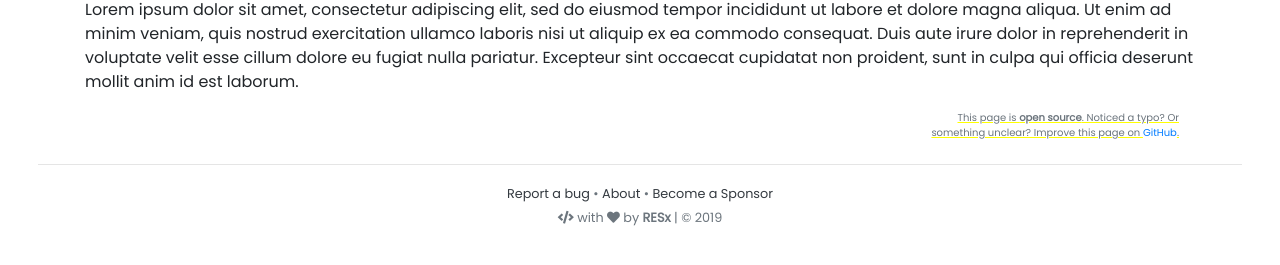
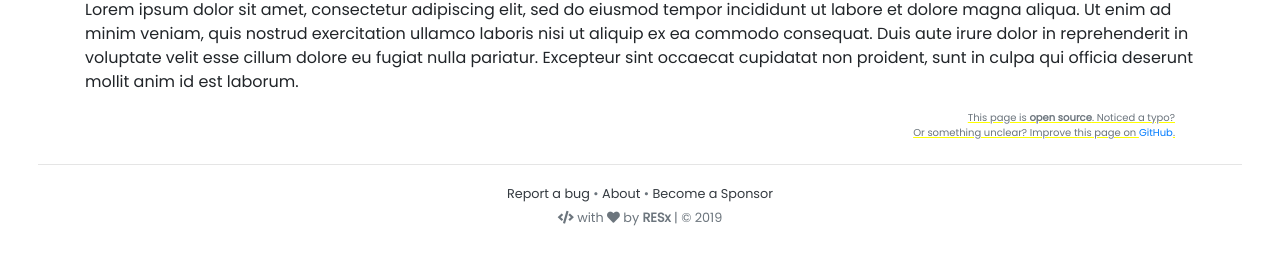
Before and after one commit to FCIS-ASU-RESx/FCIS-ASU-RESx.github.io, a Jekyll site: the page built from pages/contribute.md, in a window 1280 px wide. Shown: the part 139-404 px from the top of the page. Built offline with Jekyll 4.4.1, drawn with Linux system fonts in a browser that asks for light colours; nearby versions of some CDN libraries; our own code applies the rules of GitHub Pages for plain Markdown files.

Commit message:
Improve Document Footer

```diff
--- a/_layouts/document.html
+++ b/_layouts/document.html
@@ -6,11 +6,10 @@
 
     {{ content }}
 
-    <div class="row my-3 text-muted document-footer">
-        <div class="col-lg-3 col-md-4 ml-auto mr-3">
-            This page is <b>open source</b>. Noticed a typo? Or something unclear? Improve this page on
-            <a href="{{ site.repo_url }}edit/master/{{ page.path }}">GitHub</a>.
-        </div>
-    </div>
+    <footer>
+        This page is <b>open source</b>. Noticed a typo? </br>
+        Or something unclear? Improve this page on
+        <a href="{{ site.repo_url }}edit/master/{{ page.path }}">GitHub</a>.
+    </footer>
 
 </div>
--- a/_sass/_base.scss
+++ b/_sass/_base.scss
@@ -167,11 +167,13 @@
             color: white;
         }
     }
+
+    footer {
+        font-size: 10px;
+        color: #6c757d;
+        text-decoration: underline;
+        text-decoration-color: yellow;
+        text-align: right;
+        margin-right: 2em;
+    }
 }
-
-.document-footer {
-    font-size: 10px;
-    text-decoration: underline;
-    text-decoration-color: yellow;
-    text-align: right;
-}
```
